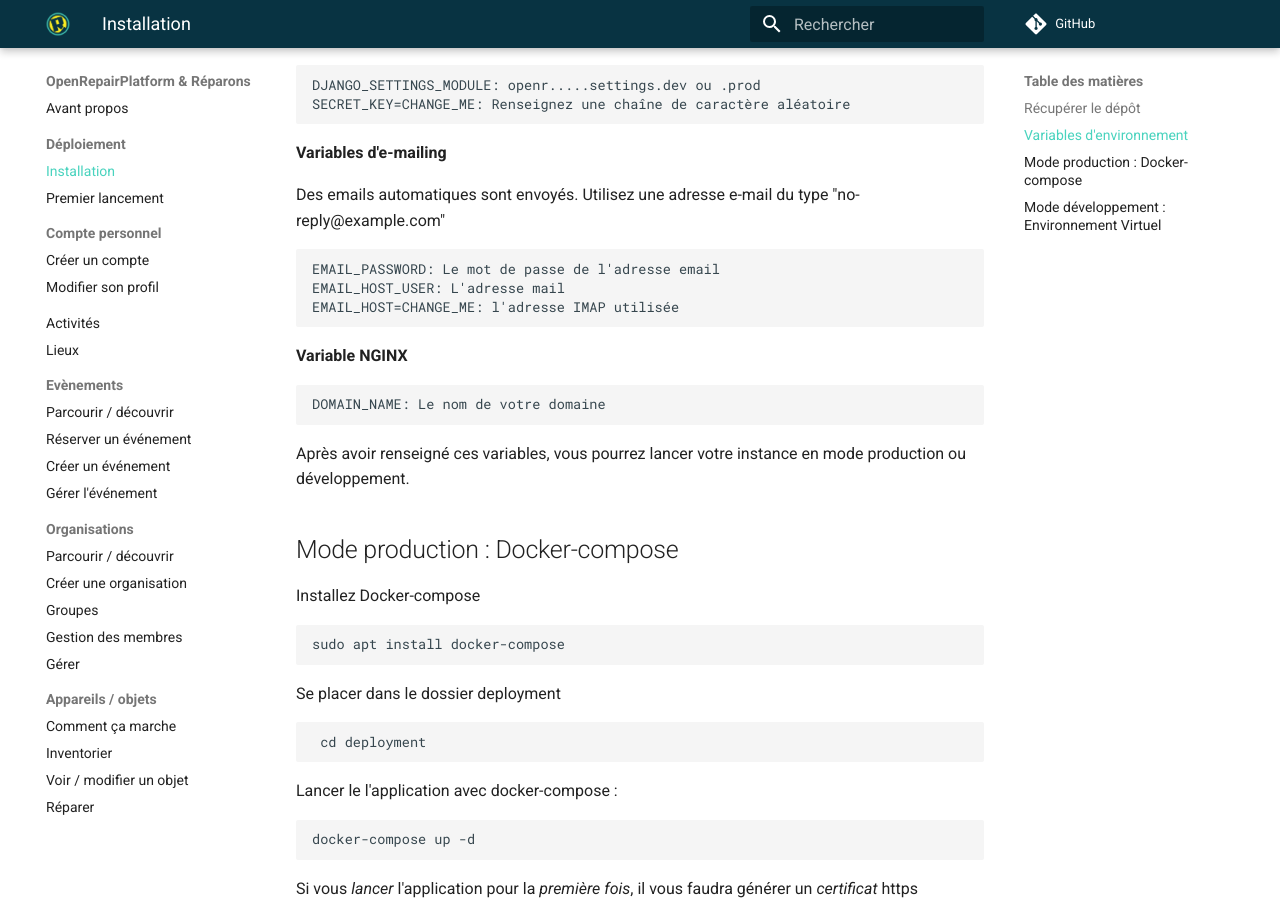
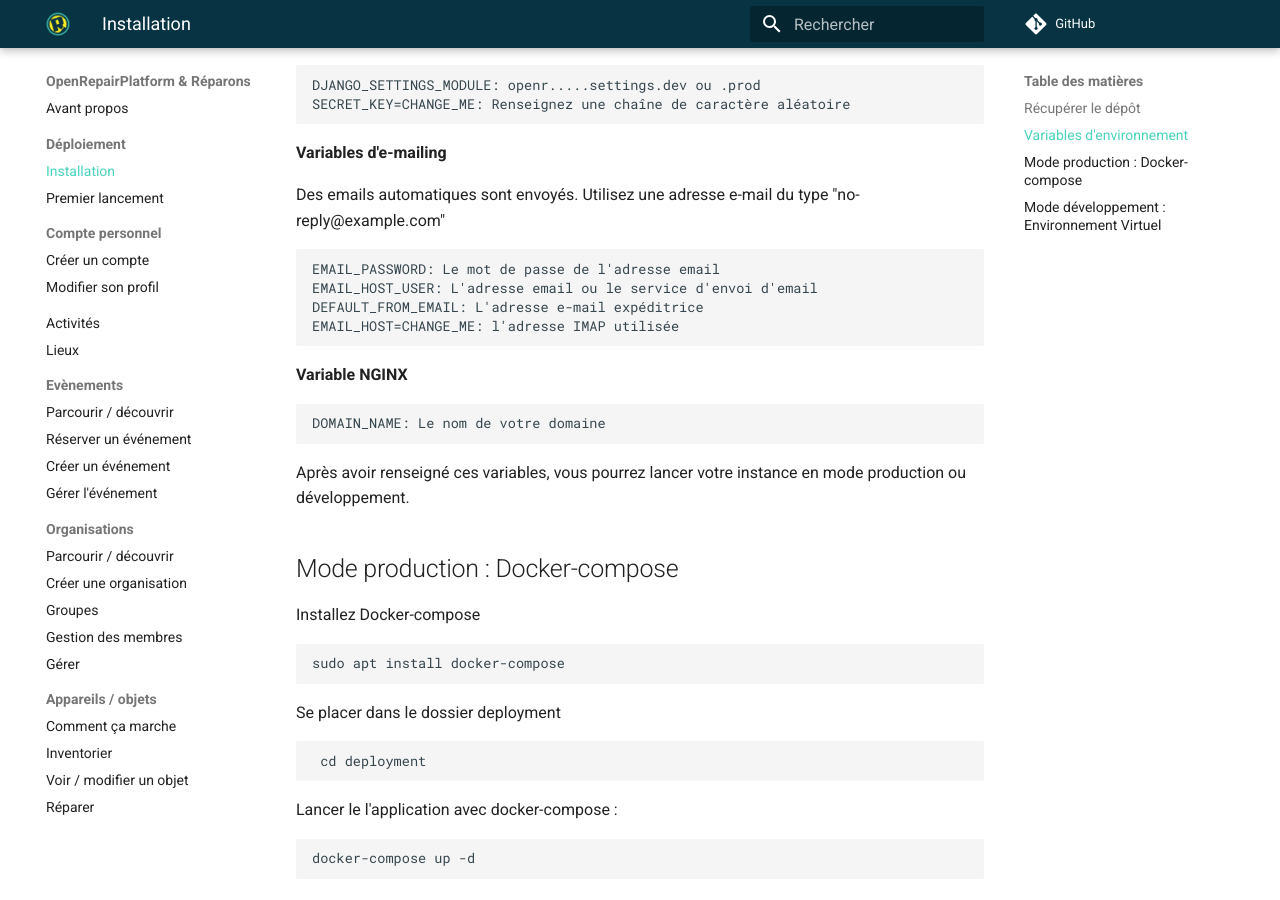
Before and after one commit to AtelierSoude/OpenRepairPlatform-docmentation, an MkDocs documentation site: the page built from docs/deploiement/installation.md, in a window 1280 px wide and 900 px high, scrolled down 1684 px. Built offline with MkDocs 1.6.1 and Material for MkDocs 9.7.7, drawn with Linux system fonts in a browser that asks for light colours; nearby versions of some CDN libraries; comment, search, counter and statistics services are not loaded; some of the changed text lies outside the part shown.

Commit message:
installation process changes

````diff
--- a/docs/deploiement/installation.md
+++ b/docs/deploiement/installation.md
@@ -74,7 +74,8 @@ SECRET_KEY=CHANGE_ME: Renseignez une chaîne de caractère aléatoire
 Des emails automatiques sont envoyés. Utilisez une adresse e-mail du type "no-reply@example.com"
 ```
 EMAIL_PASSWORD: Le mot de passe de l'adresse email
-EMAIL_HOST_USER: L'adresse mail
+EMAIL_HOST_USER: L'adresse email ou le service d'envoi d'email
+DEFAULT_FROM_EMAIL: L'adresse e-mail expéditrice
 EMAIL_HOST=CHANGE_ME: l'adresse IMAP utilisée
 ```
 **Variable NGINX**
````
Also changed, not shown: other parts of docs/deploiement/installation.md (+2 -2 lines).
